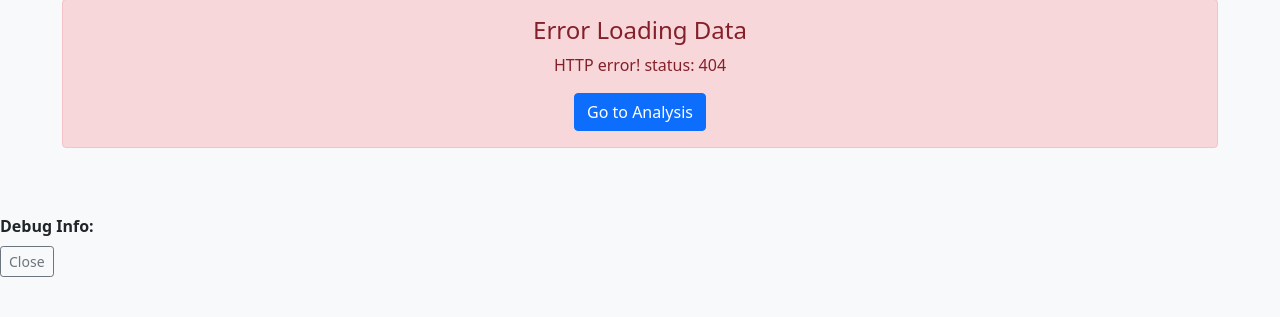
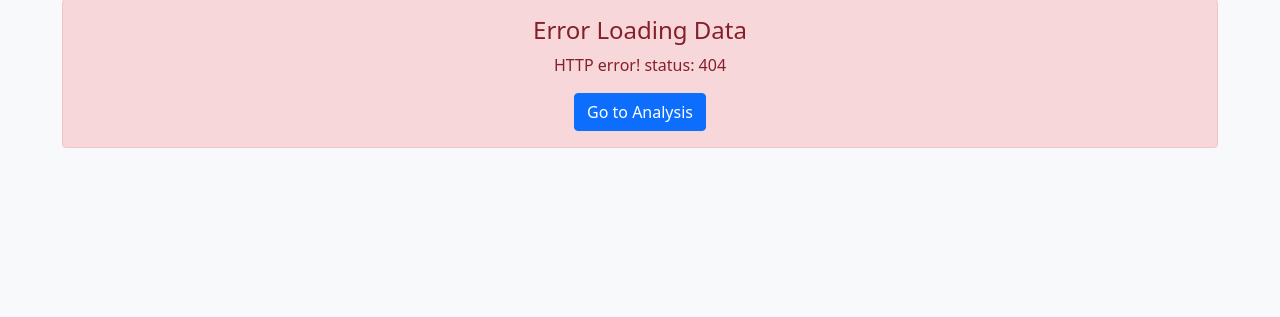
Before and after one commit to keithsama/yu_arim_tts, a Flask app: page /manual_adjustment in a window 1280 px wide. Shown: the part 290-607 px from the top of the page. Run offline with Flask 3, Linux system fonts and the light colour scheme; some libraries are stand-ins or nearby versions.

Commit message:
Add files via upload
erase dubug info

```diff
--- a/templates/manual_adjustment.html
+++ b/templates/manual_adjustment.html
@@ -145,11 +145,11 @@
     <div id="statusMessage" class="status-message"></div>
 
     <!-- Debug panel -->
-    <div id="debugPanel" class="debug-panel">
+    <!--<div id="debugPanel" class="debug-panel">
         <strong>Debug Info:</strong>
         <div id="debugContent"></div>
         <button class="btn btn-sm btn-outline-secondary mt-2" onclick="toggleDebug()">Close</button>
-    </div>
+    </div>-->
 
     <script src="https://cdn.jsdelivr.net/npm/bootstrap@5.1.3/dist/js/bootstrap.bundle.min.js"></script>
     <script>
```
